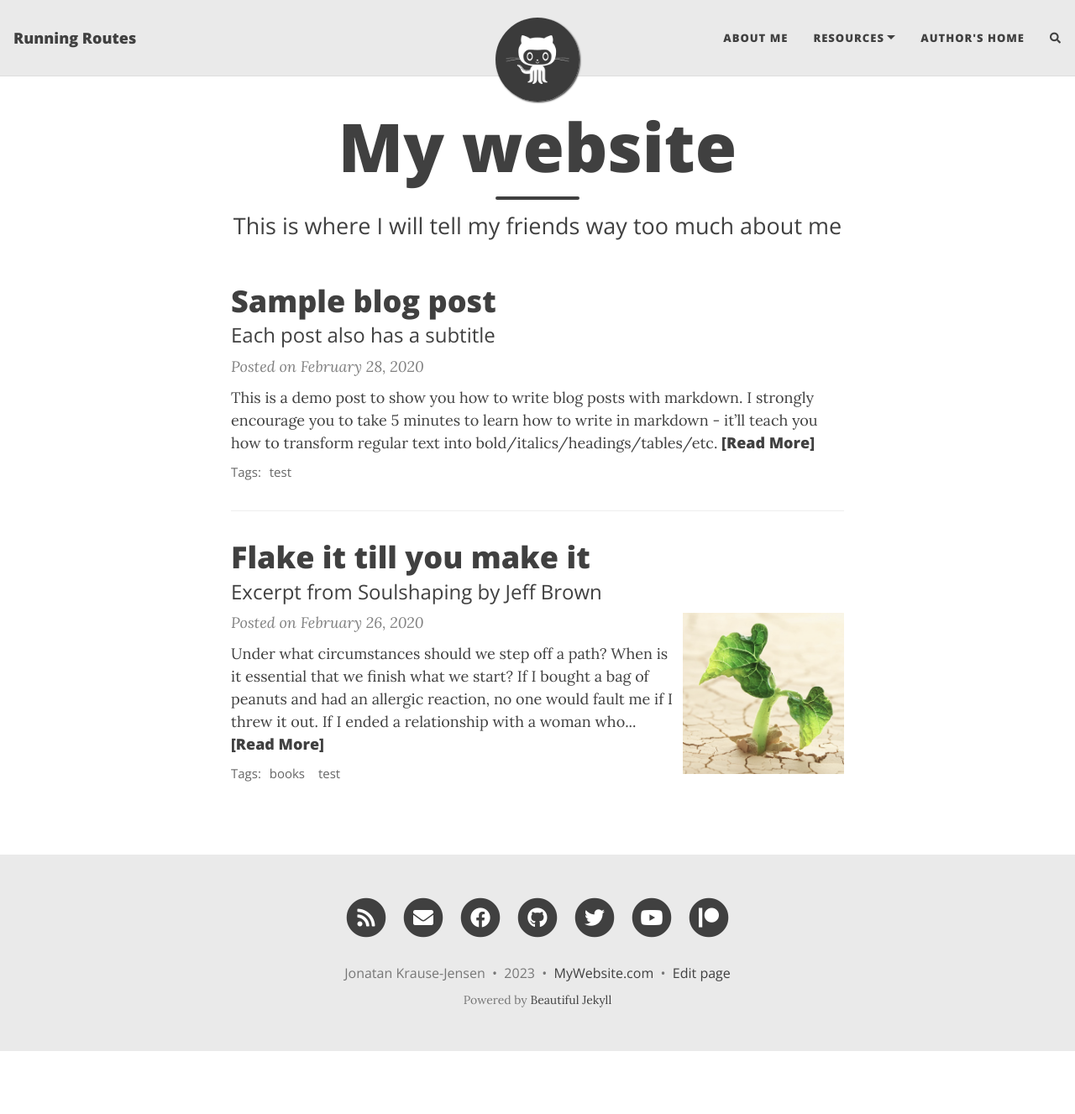
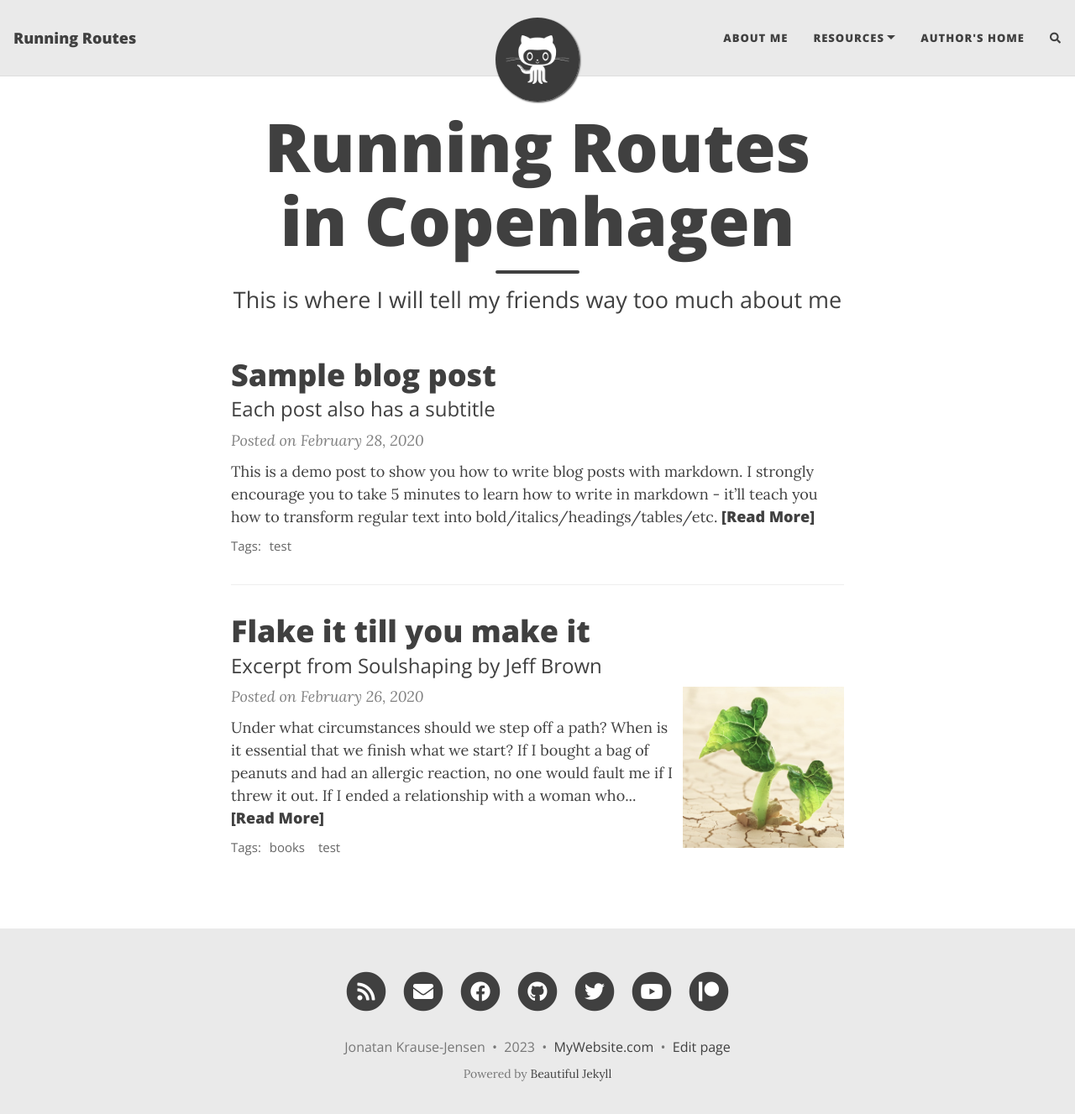
Before and after one commit to Dj0nf1/RunningRoutes, a Jekyll site: the page built from index.html, in a window 1280 px wide and 1340 px high. Shown: the top 1327 px of the window at 84% size. Built offline with Jekyll 4.4.1, drawn with Linux system fonts in a browser that asks for light colours; nearby versions of some CDN libraries; the list of posts is cut into pages by our own code; comment, search, counter and statistics services are not loaded.

Commit message:
Update index.html
change website title, as it appears in the middle

```diff
--- a/index.html
+++ b/index.html
@@ -1,5 +1,5 @@
 ---
 layout: home
-title: My website
+title: Running Routes in Copenhagen
 subtitle: This is where I will tell my friends way too much about me
 ---
```
